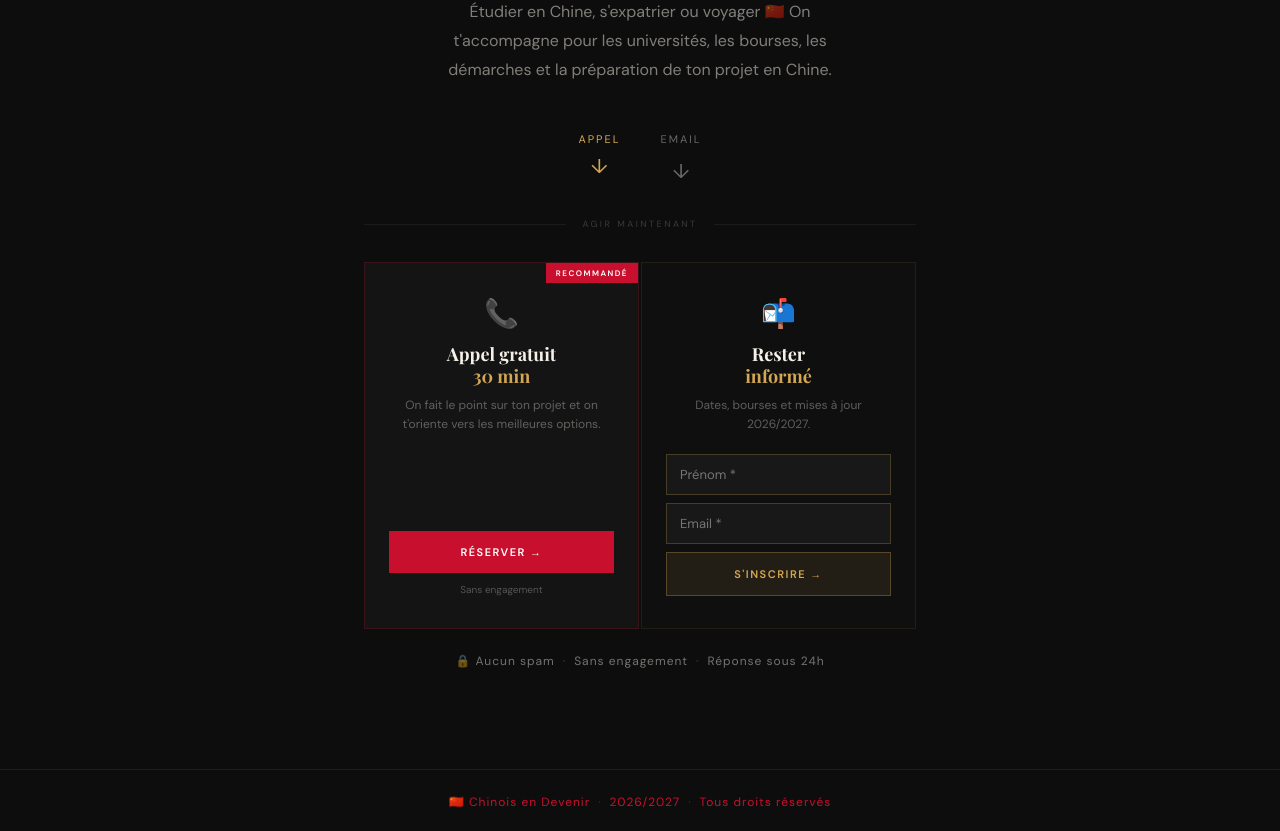
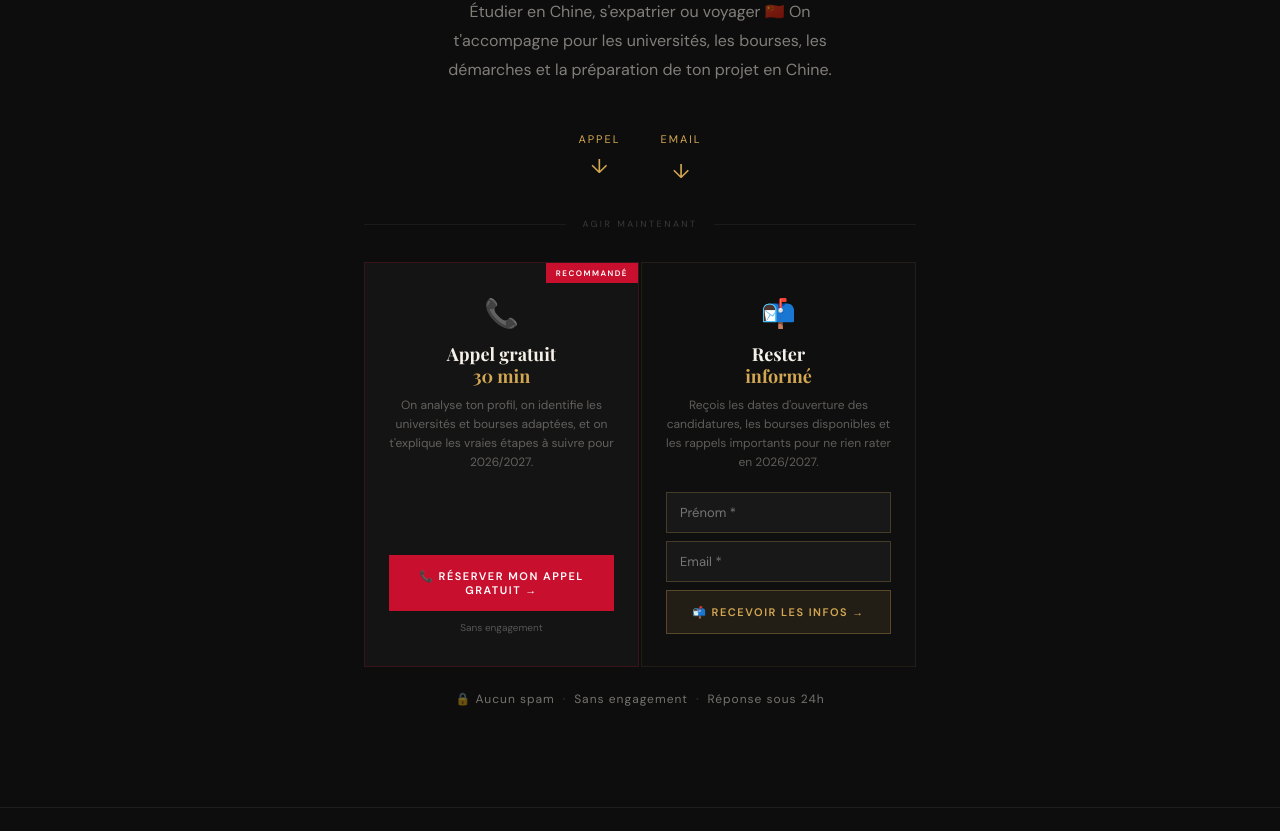
Before and after one commit to IMPWNG/chinoisendevenir, a React (Vite) app: page / in a window 1280 px wide. Shown: the part 516-1347 px from the top of the page. Built offline with nearby package versions, Linux system fonts and the light colour scheme.

Commit message:
newlanding

```diff
--- a/src/pages/Landing.jsx
+++ b/src/pages/Landing.jsx
@@ -222,7 +222,12 @@ export default function Landing() {
               animation: "fadeUp 0.65s 0.2s ease both",
             }}
           >
+            {[
+              { label: "Appel", color: "var(--gold)" },
+              { label: "Email", color: "var(--gold)" },
+            ].map((item, i) => (
               <div
+                key={item.label}
                 style={{
                   display: "flex",
                   flexDirection: "column",
@@ -235,51 +240,23 @@ export default function Landing() {
                     fontSize: "11px",
                     letterSpacing: "2px",
                     textTransform: "uppercase",
-                  color: "var(--gold)",
+                    color: item.color,
                   }}
                 >
-                Appel
+                  {item.label}
                 </span>
                 <span
                   style={{
                     fontSize: "20px",
-                  color: "var(--gold)",
+                    color: item.color,
                     display: "inline-block",
-                  animation: "bounce 1.5s infinite",
+                    animation: `bounce 1.5s ${i * 0.3}s infinite`,
                   }}
                 >
                   ↓
                 </span>
               </div>
-            <div
-              style={{
-                display: "flex",
-                flexDirection: "column",
-                alignItems: "center",
-                gap: "6px",
-              }}
-            >
-              <span
-                style={{
-                  fontSize: "11px",
-                  letterSpacing: "2px",
-                  textTransform: "uppercase",
-                  color: "rgba(245,240,232,0.4)",
-                }}
-              >
-                Email
-              </span>
-              <span
-                style={{
-                  fontSize: "20px",
-                  color: "rgba(245,240,232,0.4)",
-                  display: "inline-block",
-                  animation: "bounce 1.5s 0.3s infinite",
-                }}
-              >
-                ↓
-              </span>
-            </div>
+            ))}
           </div>
 
           {/* SÉPARATEUR */}
@@ -340,8 +317,9 @@ export default function Landing() {
                 <span>30 min</span>
               </p>
               <p className="action-card-desc">
-                On fait le point sur ton projet et on t'oriente vers les
-                meilleures options.
+                On analyse ton profil, on identifie les universités et bourses
+                adaptées, et on t'explique les vraies étapes à suivre pour
+                2026/2027.
               </p>
               <a
                 href={CALENDLY_URL}
@@ -349,7 +327,7 @@ export default function Landing() {
                 rel="noreferrer"
                 className="action-card-btn action-card-btn-red"
               >
-                Réserver →
+                📞 Réserver mon appel gratuit →
               </a>
               <p className="action-card-sub">Sans engagement</p>
             </div>
@@ -363,7 +341,9 @@ export default function Landing() {
                 <span>informé</span>
               </p>
               <p className="action-card-desc">
-                Dates, bourses et mises à jour 2026/2027.
+                Reçois les dates d'ouverture des candidatures, les bourses
+                disponibles et les rappels importants pour ne rien rater en
+                2026/2027.
               </p>
 
               {success ? (
@@ -444,7 +424,7 @@ export default function Landing() {
                       cursor: loading ? "not-allowed" : "pointer",
                     }}
                   >
-                    {loading ? "Envoi…" : "S'inscrire →"}
+                    {loading ? "Envoi…" : "📬 Recevoir les infos →"}
                   </button>
                 </div>
               )}
```
Also changed, not shown: 2 other files (tests, documents, lock files or other folders). Lines whose indentation alone changed are shown as unchanged.
